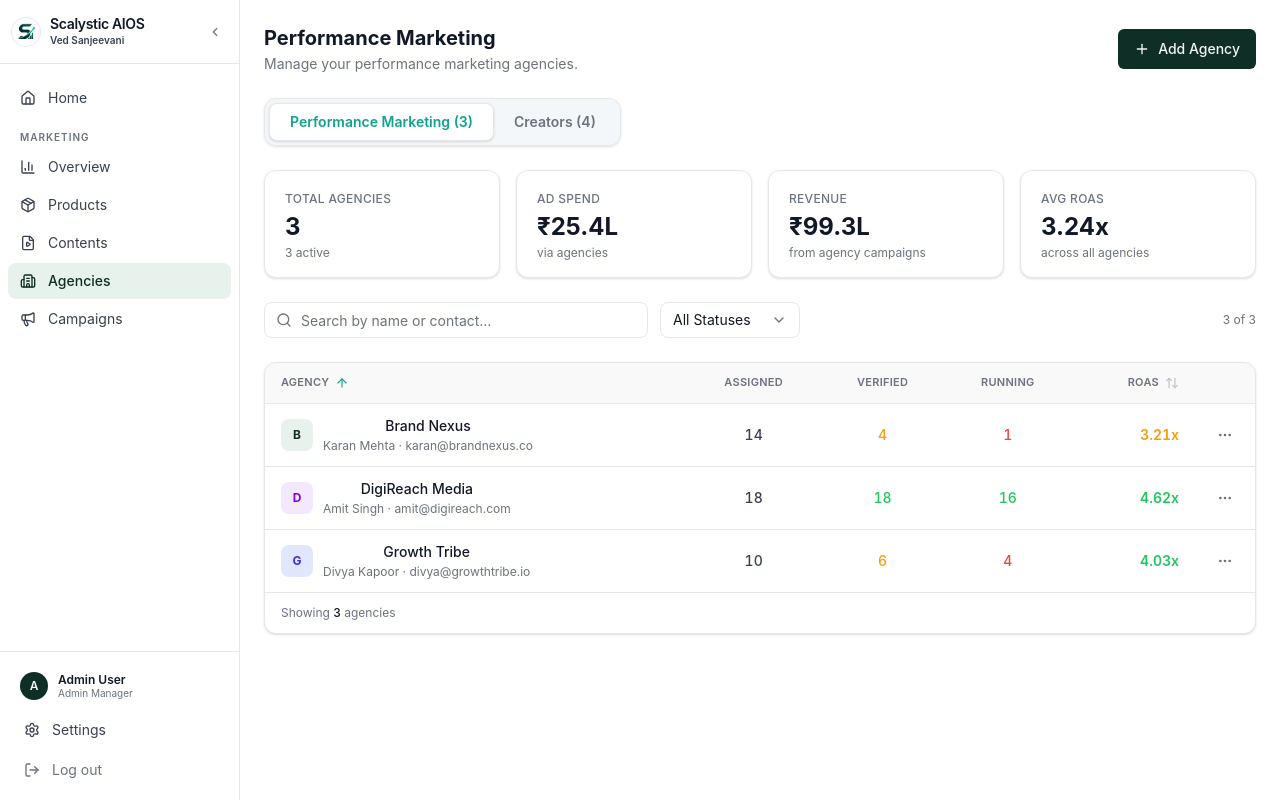
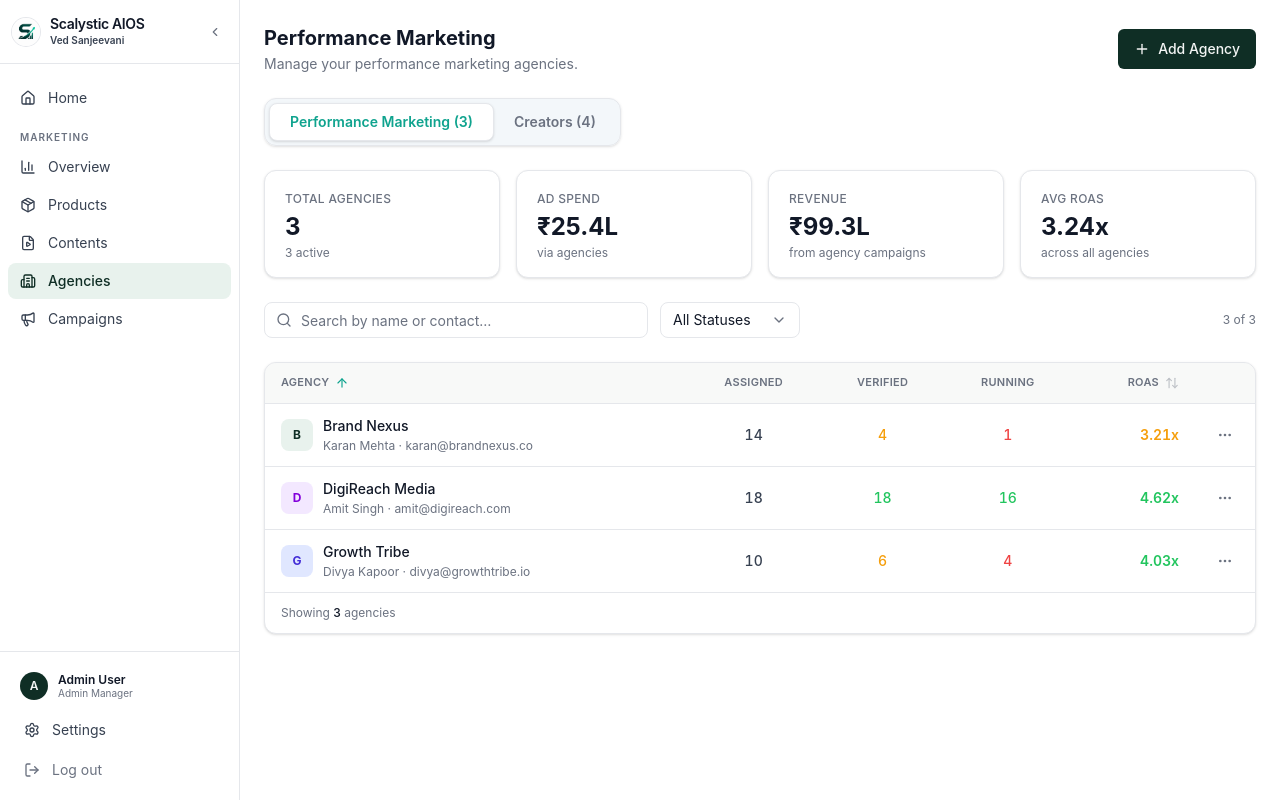
Before and after one commit to scalystic/ScalysticAIOS-VedSanjeevani, a React (Vite) app in the folder frontend/: page /marketing/agencies in a window 1280 px wide. Built offline with nearby package versions, Linux system fonts and the light colour scheme; sample sign-in values are in the browser's storage.

Commit message:
feat: add CMO demo script and improve UI alignment and text truncation in AgencyPage component

```diff
--- a/frontend/src/pages/marketing/AgencyPage.tsx
+++ b/frontend/src/pages/marketing/AgencyPage.tsx
@@ -363,10 +363,10 @@ export default function AgencyPage() {
                           </span>
                           <div className="flex flex-col gap-0.5 min-w-0">
                             <button onClick={() => navigate(`/marketing/agencies/${agency.id}`)}
-                              className="font-medium text-foreground hover:text-teal transition-colors cursor-pointer whitespace-nowrap">
+                              className="font-medium text-foreground hover:text-teal transition-colors cursor-pointer whitespace-nowrap text-left">
                               {agency.name}
                             </button>
-                            <span className="text-xs text-gray">{agency.contactName} · {agency.contactEmail}</span>
+                            <span className="text-xs text-gray truncate">{agency.contactName} · {agency.contactEmail}</span>
                           </div>
                         </div>
                       </TableCell>
```
